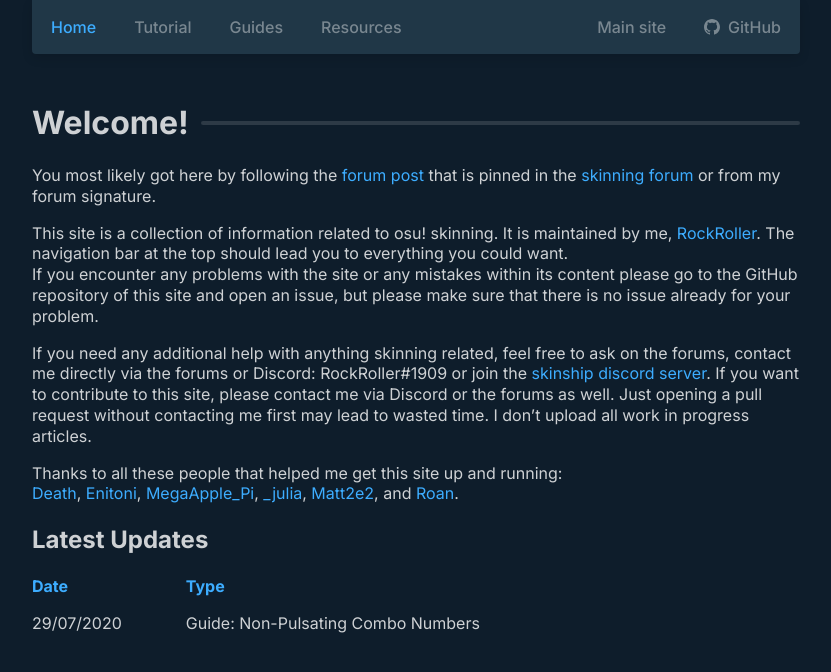
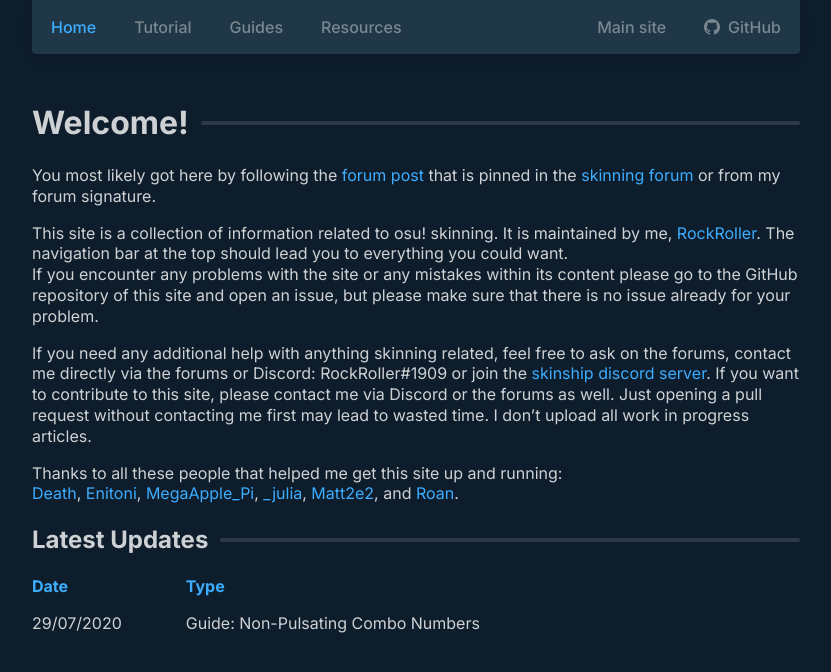
Before and after one commit to RockRoller01/skinninginfo, a Jekyll site: the page built from index.md, in a window 1280 px wide. Shown: the top 672 px of the page, without its empty margins (224-1055 px from the left). Built offline with Jekyll 4.4.1, drawn with Linux system fonts in a browser that asks for light colours.

Commit message:
css update and image floats

```diff
--- a/css/main.css
+++ b/css/main.css
@@ -62,6 +62,17 @@
 	display: block;
 	margin: 8px 0px;
 }
+.img-text-right {
+	float: right;
+	margin-left: 16px;
+}
+.img-text-left {
+	float: left;
+	margin-right: 16px;
+}
+.img-text-center {
+	margin: auto;
+}
 
 /* links */
 a {
@@ -93,8 +104,21 @@
 h1:first-of-type {
 	margin-top: 0px;
 }
+h2 {
+	display: flex;
+	align-items: center;
+}
 
 h1:after {
+	display: block;
+	content: "";
+	height: 4px;
+	background: rgba(221, 221, 221, 0.15);
+	flex: 1 1 0%;
+	border-radius: 4px;
+	margin-left: 12px;
+}
+h2:after {
 	display: block;
 	content: "";
 	height: 4px;
```
